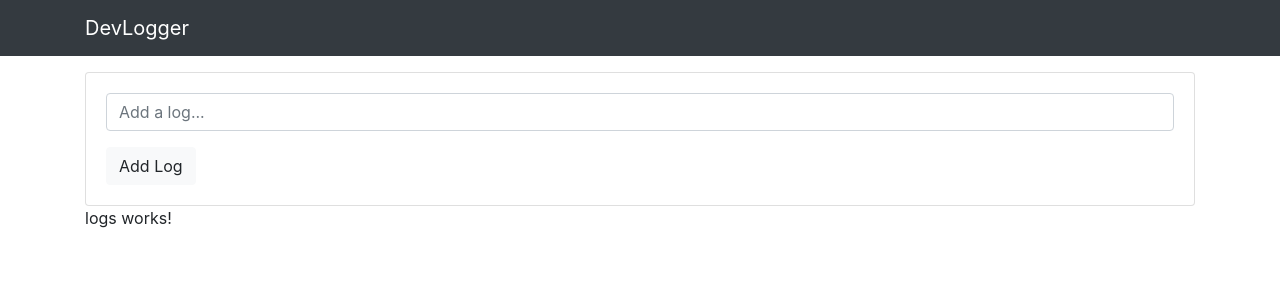
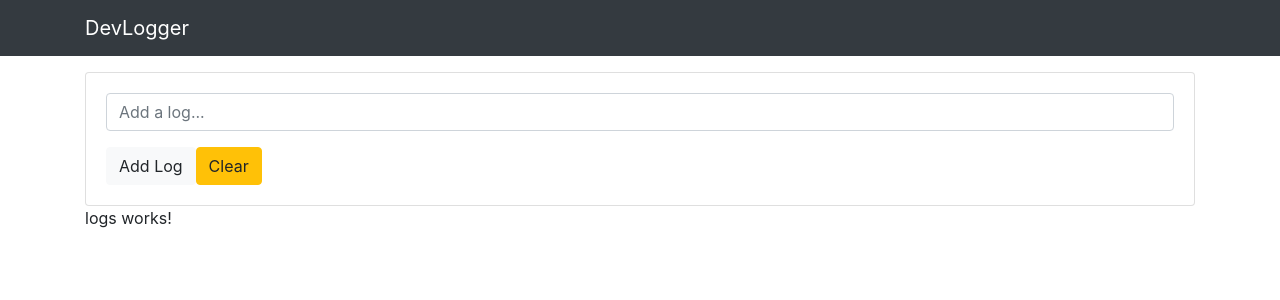
Before and after one commit to michaelromanov/angular_dev_logger_mini_project, an Angular app: page / in a window 1280 px wide. Shown: the top 300 px of the page. Built offline with nearby package versions, Linux system fonts and the light colour scheme.

Commit message:
log update

```diff
--- a/src/app/components/log-form/log-form.component.html
+++ b/src/app/components/log-form/log-form.component.html
@@ -4,5 +4,6 @@
       <input type="text" class="form-control" placeholder="Add a log...">
     </div>
     <input type="submit" value="Add Log" class="btn btn-light">
+    <button type="button" class="btn btn-warning">Clear</button>
   </form>
 </div>
```
